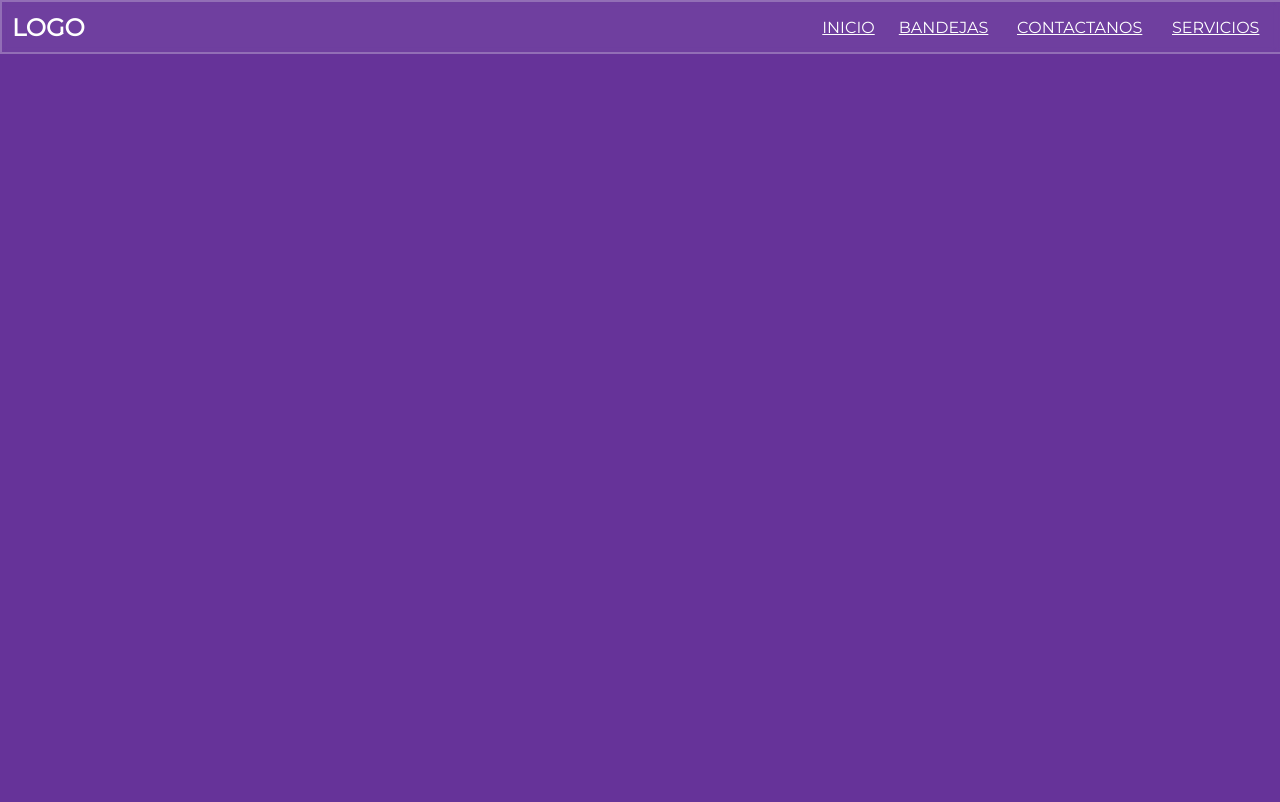
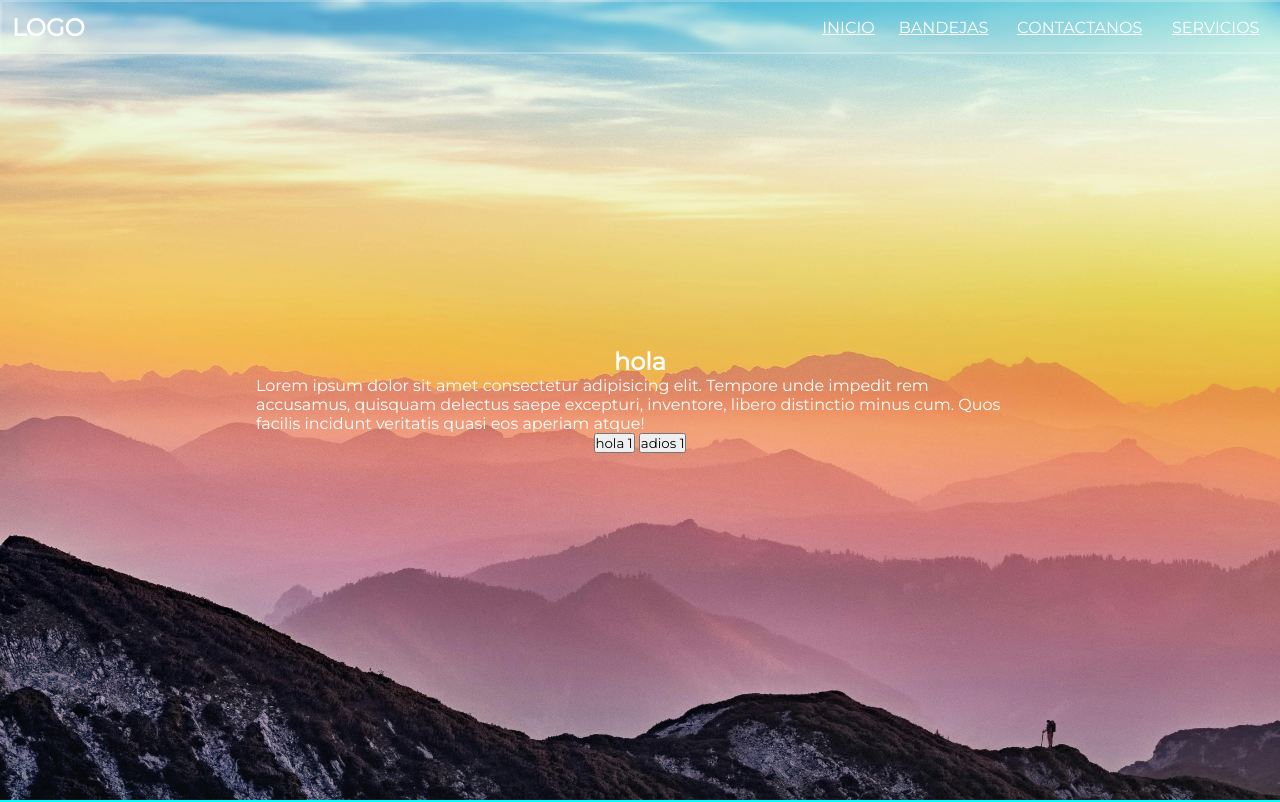
Before and after one commit to GeorgeA18/GeorgeA18.github.io, a plain HTML site: page index.html in a window 1280 px wide. Shown: the top 802 px of the page. Drawn offline with Linux system fonts and the light colour scheme.

Commit message:
20 de julio

```diff
--- a/Styles/style-home.css
+++ b/Styles/style-home.css
@@ -33,6 +33,7 @@ html{
     align-items: center;
     justify-content: space-between;
     border: 2px solid #fafafa40;
+    z-index: 3;
     /* border-radius: 0px 0px 20px 20px; */
 }
 
@@ -50,6 +51,7 @@ html{
     justify-content: space-between;
     color: #fff;
     margin: 10px;
+    z-index: 2;
 }
 
 .container-nav-items{
@@ -118,12 +120,33 @@ html{
 .home-carrusel{
     background-color: rebeccapurple;
     width: 100%;
-    height: 1000px;
+    height: 100vh;
+    display: flex;
+    justify-content: center;
+    align-items: center;
+    z-index: 0;
+
+}
+
+.home-carrusel .carrusel-informacion{
+    position: absolute;
+    display: flex;
+    flex-direction: column;
+    justify-content: center;
+    align-items: center;
+    width: 60%;
+}
+
+.home-carrusel .multimedia-carrusel img{
+    height: 100%;
+    width: 100%;
+    object-fit:fill;
 }
 
 #toggle,
 .home-nav label{
     display: none;
+    padding: auto;
     cursor: pointer;
     position: relative;
 }
@@ -158,4 +181,11 @@ html{
         display: block;
     }
 
+    .home-carrusel{
+
+        height: 300px;
+    }
+
+
+
 }
--- a/index.html
+++ b/index.html
@@ -52,10 +52,21 @@
     </header>
 
     <section class="home-carrusel">
+        <div class="carrusel-informacion">
+            <h1>hola</h1>
+            <p>Lorem ipsum dolor sit amet consectetur adipisicing elit. Tempore unde impedit rem accusamus, quisquam delectus saepe excepturi, inventore, libero distinctio minus cum. Quos facilis incidunt veritatis quasi eos aperiam atque!</p>
+            <div class="carrusel-botones">
+                <button type="button">hola 1</button>
+                <button type="button">adios 1</button>
+            </div>
+        </div>
 
+        <div class="multimedia-carrusel">
+            <img src="/multimedia/mountains.jpg" alt="">
+        </div>
     </section>
 
-    <section class="contenedor-servicios">
+    <section id="servicios" class="contenedor-servicios">
         <div class="datos-servicios">
             <img src="multimedia/1.jpg" alt="image1">
             <div class="informacion">
```
